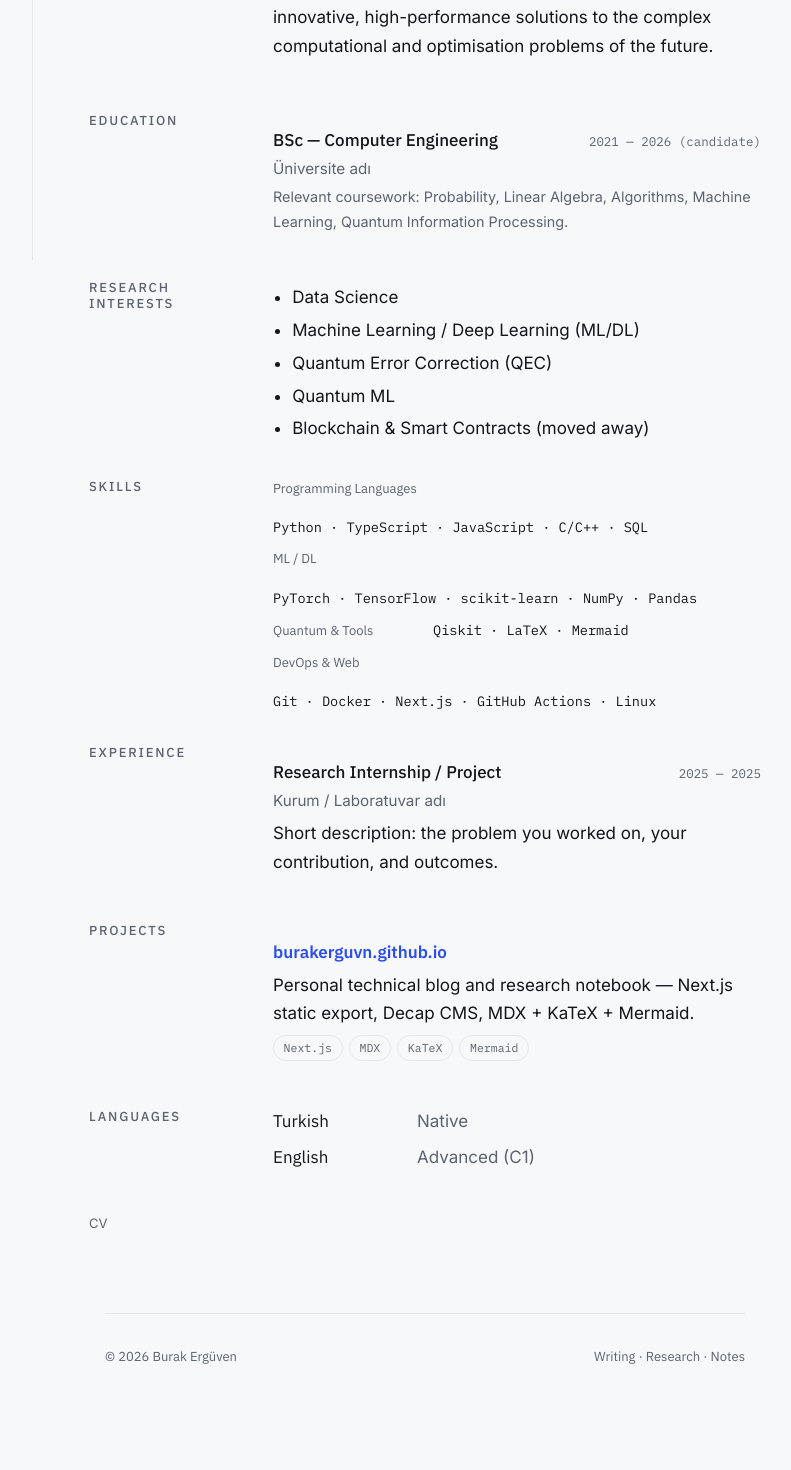
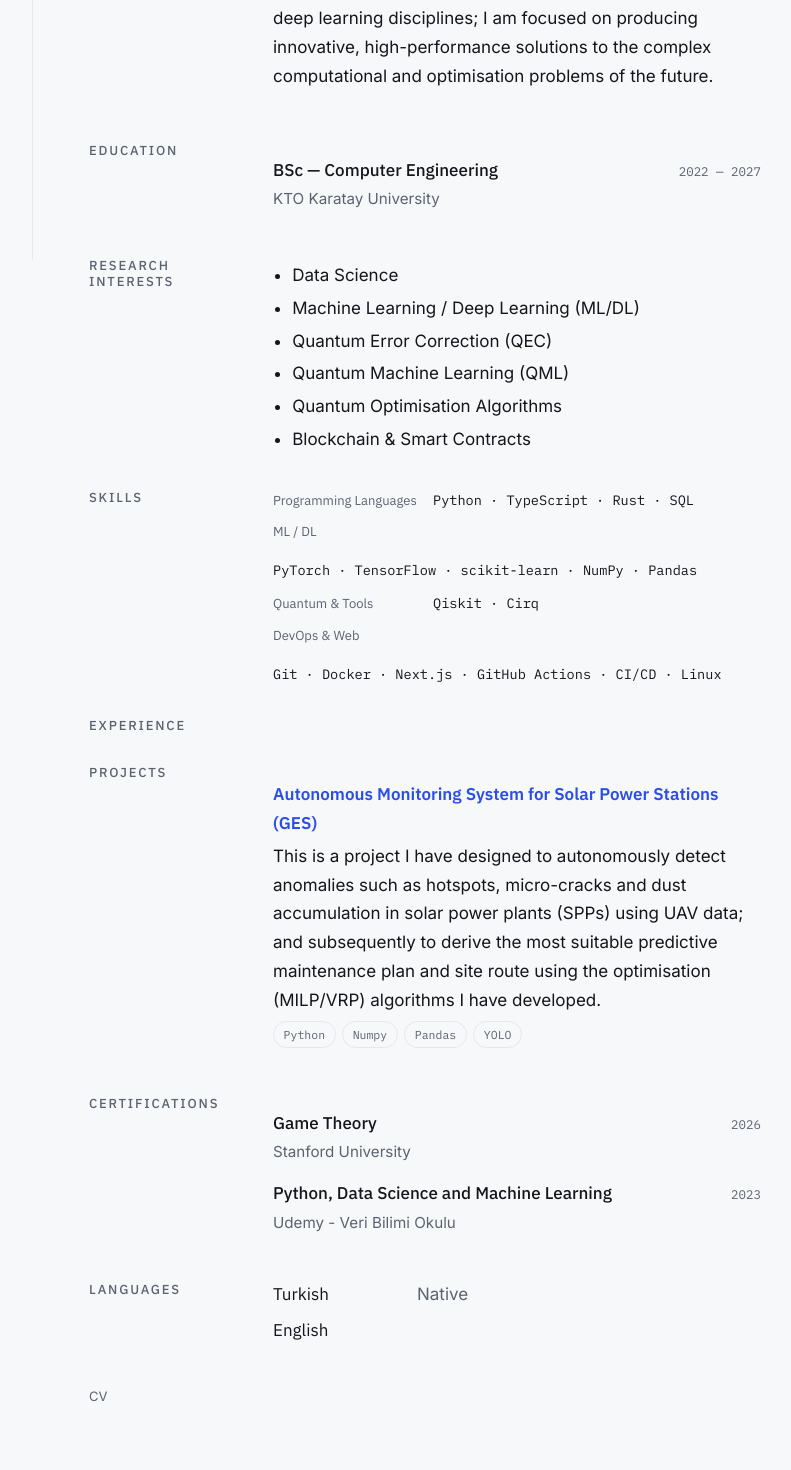
Before and after one commit to BurakErguvn/burakerguvn.github.io, a Next.js app: page /en/about in a window 1280 px wide. Shown: the part 540-2010 px from the top of the page, without its empty margins (223-1014 px from the left). Before the commit the page ends 1988 px from the top, so only its background shows below. Built offline with nearby package versions, Linux system fonts and the light colour scheme.

Commit message:
Enhance CV details by adding links to certifications, update programming languages, and refine educational background in JSON. Modify AboutPage to display certification links if available. Update admin config to include link field for certifications.

```diff
--- a/app/[locale]/about/page.tsx
+++ b/app/[locale]/about/page.tsx
@@ -204,7 +204,9 @@ export default function AboutPage({ params }: { params: { locale: Locale } }) {
             {cv.certifications.map((c, i) => (
               <li key={i} className="cv-timeline__item">
                 <div className="cv-timeline__head">
-                  <span className="cv-timeline__title">{pick(c.name)}</span>
+                  <span className="cv-timeline__title">
+                    {c.link ? <a href={c.link}>{pick(c.name)}</a> : pick(c.name)}
+                  </span>
                   <span className="cv-timeline__date">{c.year}</span>
                 </div>
                 <div className="cv-timeline__org">{c.issuer}</div>
--- a/content/cv/cv.json
+++ b/content/cv/cv.json
@@ -5,55 +5,33 @@
         "tr": "Programlama Dilleri",
         "en": "Programming Languages"
       },
-      "items": [
-        "Python",
-        "TypeScript",
-        "JavaScript",
-        "C/C++",
-        "SQL"
-      ]
+      "items": ["Python", "TypeScript", "Rust", "SQL"]
     },
     {
       "category": {
         "tr": "ML / DL",
         "en": "ML / DL"
       },
-      "items": [
-        "PyTorch",
-        "TensorFlow",
-        "scikit-learn",
-        "NumPy",
-        "Pandas"
-      ]
+      "items": ["PyTorch", "TensorFlow", "scikit-learn", "NumPy", "Pandas"]
     },
     {
       "category": {
         "tr": "Kuantum & Araçlar",
         "en": "Quantum & Tools"
       },
-      "items": [
-        "Qiskit",
-        "LaTeX",
-        "Mermaid"
-      ]
+      "items": ["Qiskit", "Cirq"]
     },
     {
       "category": {
         "tr": "DevOps & Web",
         "en": "DevOps & Web"
       },
-      "items": [
-        "Git",
-        "Docker",
-        "Next.js",
-        "GitHub Actions",
-        "Linux"
-      ]
+      "items": ["Git", "Docker", "Next.js", "GitHub Actions", "CI/CD", "Linux"]
     }
   ],
   "summary": {
     "tr": "İnsanlık her yerde, en basit oyunda bile karşılaştığı süreçleri ve sistemleri optimize etmeye çalışır. Benim teknolojiye olan tutkum da tam olarak bu optimizasyon arayışından besleniyor. Veri bilimi ve makine öğrenimiyle (ML/DL) başlayan yolculuğumu, blokzincir ve akıllı kontratların sunduğu güvenli ve merkeziyetsiz mimarilerle genişlettim. Bugün ise QWorld QSummer eğitimi kapsamında Kuantum Hata Düzeltme ve kuantum algoritmalarını derin öğrenme disiplinleriyle harmanlıyor; geleceğin karmaşık hesaplama ve optimizasyon problemlerine yenilikçi, yüksek performanslı çözümler üretmeye odaklanıyorum.",
-    "en": "Humanity strives to optimise the processes and systems it encounters everywhere, even in the simplest of games. My passion for technology is fuelled precisely by this quest for optimisation. I began my journey with data science and machine learning (ML/DL), and have since expanded it to include the secure and decentralised architectures offered by blockchain and smart contracts. Today, as part of the QWorld QSummer training programme, I am combining Quantum Error Correction and quantum algorithms with deep learning disciplines; I am focused on producing innovative, high-performance solutions to the complex computational and optimisation problems of the future."
+    "en": "Humanity strives to optimise the processes and systems it encounters everywhere, even in the simplest of games. My passion for technology is fuelled precisely by this quest for optimisation. I began my journey with data science and machine learning (ML/DL), and have since expanded it to include the secure and decentralised architectures offered by blockchain and smart contracts. Today, as part of the QWorld QSummer training programme, I am combining Quantum Error Correction and quantum algorithms with deep learning disciplines; I am focused on producing innovative, high-performance solutions to the complex computational and optimisation problems of the future.\n"
   },
   "publications": [],
   "education": [
@@ -62,36 +40,19 @@
         "tr": "Lisans — Bilgisayar Mühendisliği",
         "en": "BSc — Computer Engineering"
       },
-      "institution": "Üniversite adı",
-      "start": "2021",
+      "institution": "KTO Karatay University",
+      "start": "2022",
       "end": {
-        "tr": "2026 (mezun adayı)",
-        "en": "2026 (candidate)"
+        "tr": "2027",
+        "en": "2027"
       },
       "note": {
-        "tr": "İlgili dersler: Olasılık, Lineer Cebir, Algoritmalar, Makine Öğrenmesi, Kuantum Bilgi İşleme.",
-        "en": "Relevant coursework: Probability, Linear Algebra, Algorithms, Machine Learning, Quantum Information Processing."
+        "tr": "",
+        "en": ""
       }
     }
   ],
-  "experience": [
-    {
-      "role": {
-        "tr": "Araştırma Stajı / Proje",
-        "en": "Research Internship / Project"
-      },
-      "org": "Kurum / Laboratuvar adı",
-      "start": "2025",
-      "end": {
-        "tr": "2025",
-        "en": "2025"
-      },
-      "description": {
-        "tr": "Kısa açıklama: üzerinde çalıştığın problem, katkın ve sonuçlar.",
-        "en": "Short description: the problem you worked on, your contribution, and outcomes."
-      }
-    }
-  ],
+  "experience": [],
   "name": "Burak Ergüven",
   "researchInterests": [
     {
@@ -107,43 +68,59 @@
       "en": "Quantum Error Correction (QEC)"
     },
     {
-      "tr": "Kuantum ML",
-      "en": "Quantum ML"
+      "tr": "Kuantum Makine Öğrenmesi (QML)",
+      "en": "Quantum Machine Learning (QML)"
     },
     {
-      "tr": "Blokzincir & Akıllı Kontratlar (uzaklaşıldı)",
-      "en": "Blockchain & Smart Contracts (moved away)"
+      "tr": "Kuantum Optimizasyon Algoritmaları",
+      "en": "Quantum Optimisation Algorithms"
+    },
+    {
+      "tr": "Blokzincir & Akıllı Kontratlar",
+      "en": "Blockchain & Smart Contracts"
     }
   ],
   "location": {
-    "tr": "Türkiye",
-    "en": "Türkiye"
+    "tr": "Türkiye / Konya",
+    "en": "Türkiye / Konya"
   },
   "title": {
     "tr": "Bilgisayar Mühendisliği Öğrencisi",
     "en": "Computer Engineering Student"
   },
   "avatar": "/avatar.jpg",
-  "certifications": [],
+  "certifications": [
+    {
+      "name": {
+        "tr": "Oyun Teorisi",
+        "en": "Game Theory"
+      },
+      "issuer": "Stanford University",
+      "year": "2026"
+    },
+    {
+      "name": {
+        "tr": "Python, Veri Bilimi ve Machine Learning",
+        "en": "Python, Data Science and Machine Learning"
+      },
+      "issuer": "Udemy - Veri Bilimi Okulu",
+      "year": "2023"
+    }
+  ],
   "links": {
     "github": "https://github.com/burakerguvn",
-    "linkedin": "",
+    "linkedin": "https://www.linkedin.com/in/erguvenburak/",
     "scholar": ""
   },
   "projects": [
     {
-      "name": "burakerguvn.github.io",
+      "name": "Autonomous Monitoring System for Solar Power Stations (GES)",
       "description": {
-        "tr": "Kişisel teknik blog ve araştırma defteri — Next.js statik export, Decap CMS, MDX + KaTeX + Mermaid.",
-        "en": "Personal technical blog and research notebook — Next.js static export, Decap CMS, MDX + KaTeX + Mermaid."
+        "tr": "Güneş Enerjisi Santrallerinde (GES) meydana gelen hotspot, mikro çatlak ve tozlanma gibi anormallikleri İHA verileriyle otonom olarak tespit etmek; ardından geliştirdiğim optimizasyon (MILP/VRP) algoritmalarıyla en uygun kestirimci bakım planını ve saha rotasını çıkarmak üzere kurguladığım projem.",
+        "en": "This is a project I have designed to autonomously detect anomalies such as hotspots, micro-cracks and dust accumulation in solar power plants (SPPs) using UAV data; and subsequently to derive the most suitable predictive maintenance plan and site route using the optimisation (MILP/VRP) algorithms I have developed."
       },
-      "tags": [
-        "Next.js",
-        "MDX",
-        "KaTeX",
-        "Mermaid"
-      ],
-      "link": "https://github.com/burakerguvn/burakerguvn.github.io"
+      "tags": ["Python", "Numpy", "Pandas", "YOLO"],
+      "link": "https://github.com/BurakErguvn/spp-autonomous-control-system"
     }
   ],
   "languages": [
@@ -163,10 +140,10 @@
         "en": "English"
       },
       "level": {
-        "tr": "İleri (C1)",
-        "en": "Advanced (C1)"
+        "tr": "",
+        "en": ""
       }
     }
   ],
-  "email": "ornek@eposta.com"
+  "email": "erguvenburak.dev@gmail.com"
 }
--- a/lib/cv.ts
+++ b/lib/cv.ts
@@ -44,6 +44,7 @@ export interface CertItem {
   name: L;
   issuer: string;
   year: string;
+  link?: string;
 }
 
 export interface LangItem {
--- a/public/admin/config.yml
+++ b/public/admin/config.yml
@@ -260,6 +260,7 @@ collections:
                   - { name: en, label: "English", widget: string }
               - { name: issuer, label: "Veren / Issuer", widget: string }
               - { name: year, label: "Yıl / Year", widget: string }
+              - { name: link, label: "Bağlantı / Link", widget: string, required: false }
           - label: "Diller / Languages"
             name: languages
             widget: list
```
